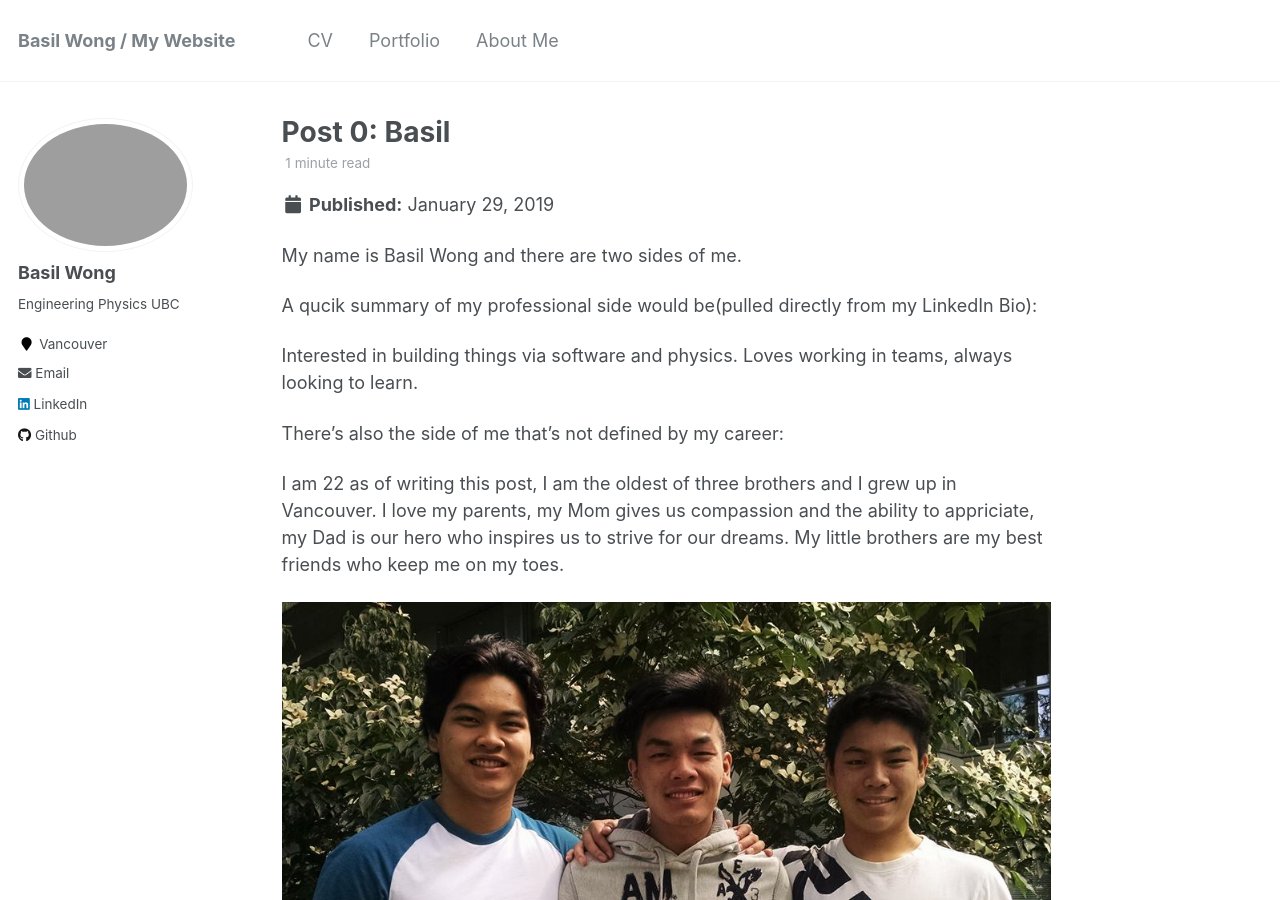
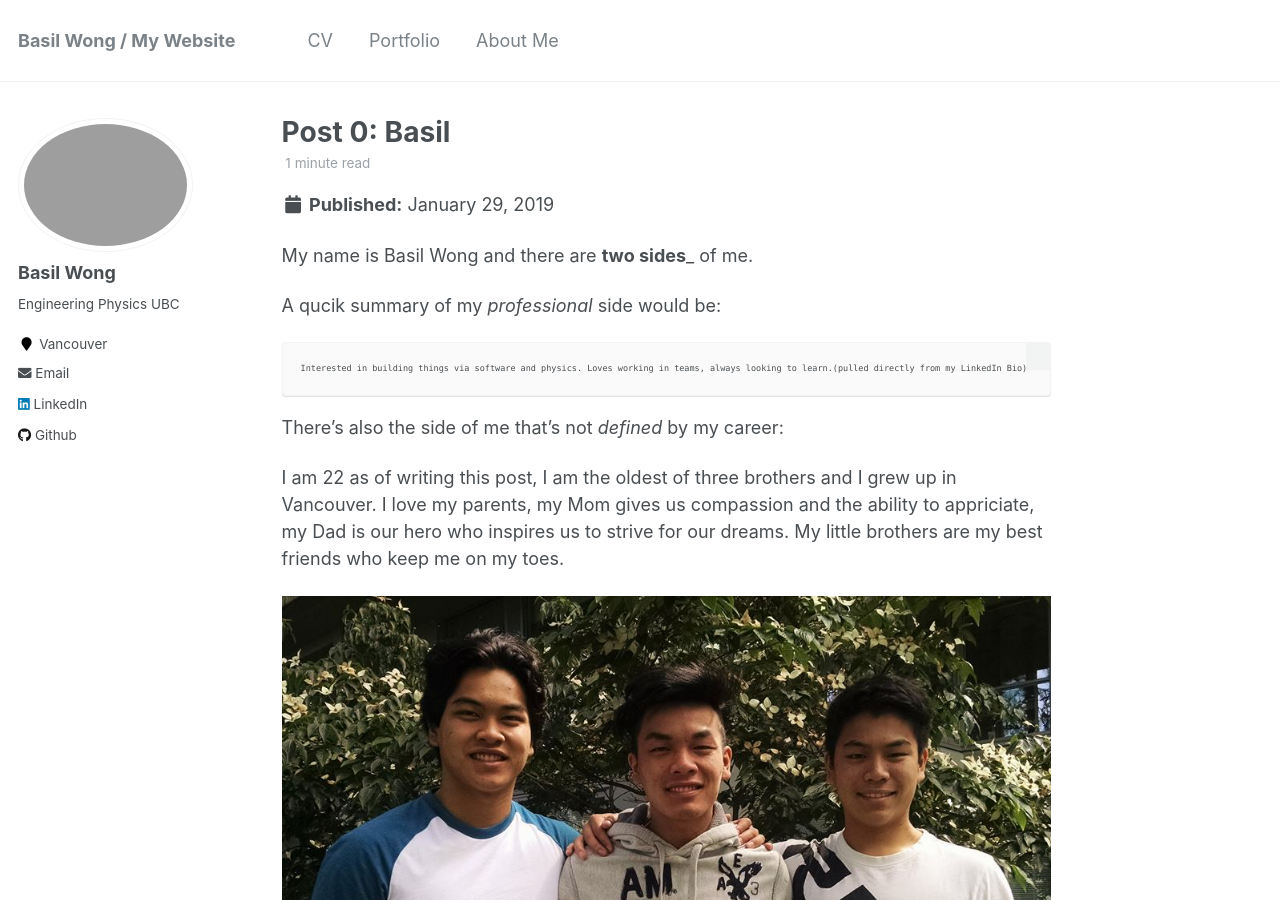
Before and after one commit to basilwong/basilwong.github.io, a Jekyll site: the page built from _posts/2012-08-14-blog-post-1.md, in a window 1280 px wide and 900 px high. Built offline with Jekyll 4.4.1, drawn with Linux system fonts in a browser that asks for light colours.

Commit message:
Edited post 0 so that it looks nicer

````diff
--- a/_posts/2012-08-14-blog-post-1.md
+++ b/_posts/2012-08-14-blog-post-1.md
@@ -6,27 +6,36 @@
   - FirstPost
 ---
 
-My name is Basil Wong and there are two sides of me.
+My name is Basil Wong and there are __two sides___ of me.
 
-A qucik summary of my professional side would be(pulled directly from my LinkedIn Bio):
+A qucik summary of my _professional_ side would be:
 
-Interested in building things via software and physics. Loves working in teams, always looking to learn.
 
-There's also the side of me that's not defined by my career:
+```
+Interested in building things via software and physics. Loves working in teams, always looking to learn.(pulled directly from my LinkedIn Bio)
+```
+
+
+There's also the side of me that's not _defined_ by my career:
+
 
 I am 22 as of writing this post, I am the oldest of three brothers and I grew up in Vancouver. I love my parents, my Mom gives us compassion and the ability to appriciate, my Dad is our hero who inspires us to strive for our dreams. My little brothers are my best friends who keep me on my toes.
 
-<img src="https://basilwong.github.io/files/post0/brothers.jpg"/>
+
+<img src="https://basilwong.github.io/files/post0/brothers.jpg" height="300"/>
+<br/>
 
 I obsessively follow three sports hockey(NHL, Canucks), basketball(NBA, Celtics), and football(NFL, Cowboys). Growing up I played competative hockey until I went to university where I continued to play through interamurals.
 
-<p><img src="https://basilwong.github.io/files/post0/celtics.jpg"/>My family at a celtics game.<p/>
+<p><img src="https://basilwong.github.io/files/post0/celtics.jpg" height="300"/>My family at a celtics game.<p/>
 <br/>
-<p><img src="https://basilwong.github.io/files/post0/fizz_hockey.jpg"/><p/>
+<p><img src="https://basilwong.github.io/files/post0/fizz_hockey.JPG" height="300"/><p/>
+<br/>
 
 I love to play the piano and guitar. Recently I've started overcoming my stage fright and started performing. More about that in a later post.
 
-<img src="https://basilwong.github.io/files/post0/guitar.jpg"/>
+<img src="https://basilwong.github.io/files/post0/guitar.jpg" height="300"/>
+<br/>
 
 My favourite pasttime right now is playing online poker, though I played video games when I was younger.
 
````
